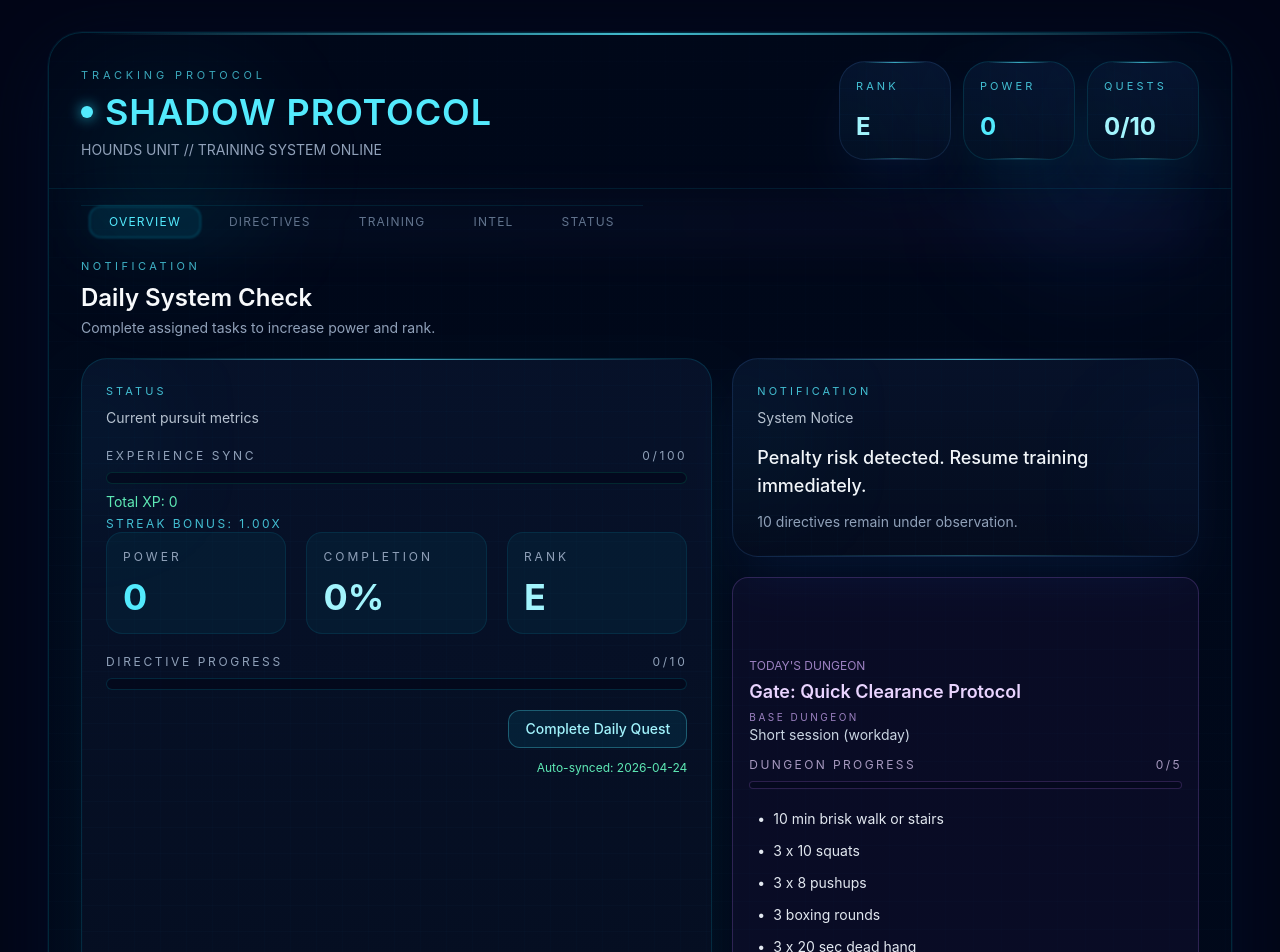
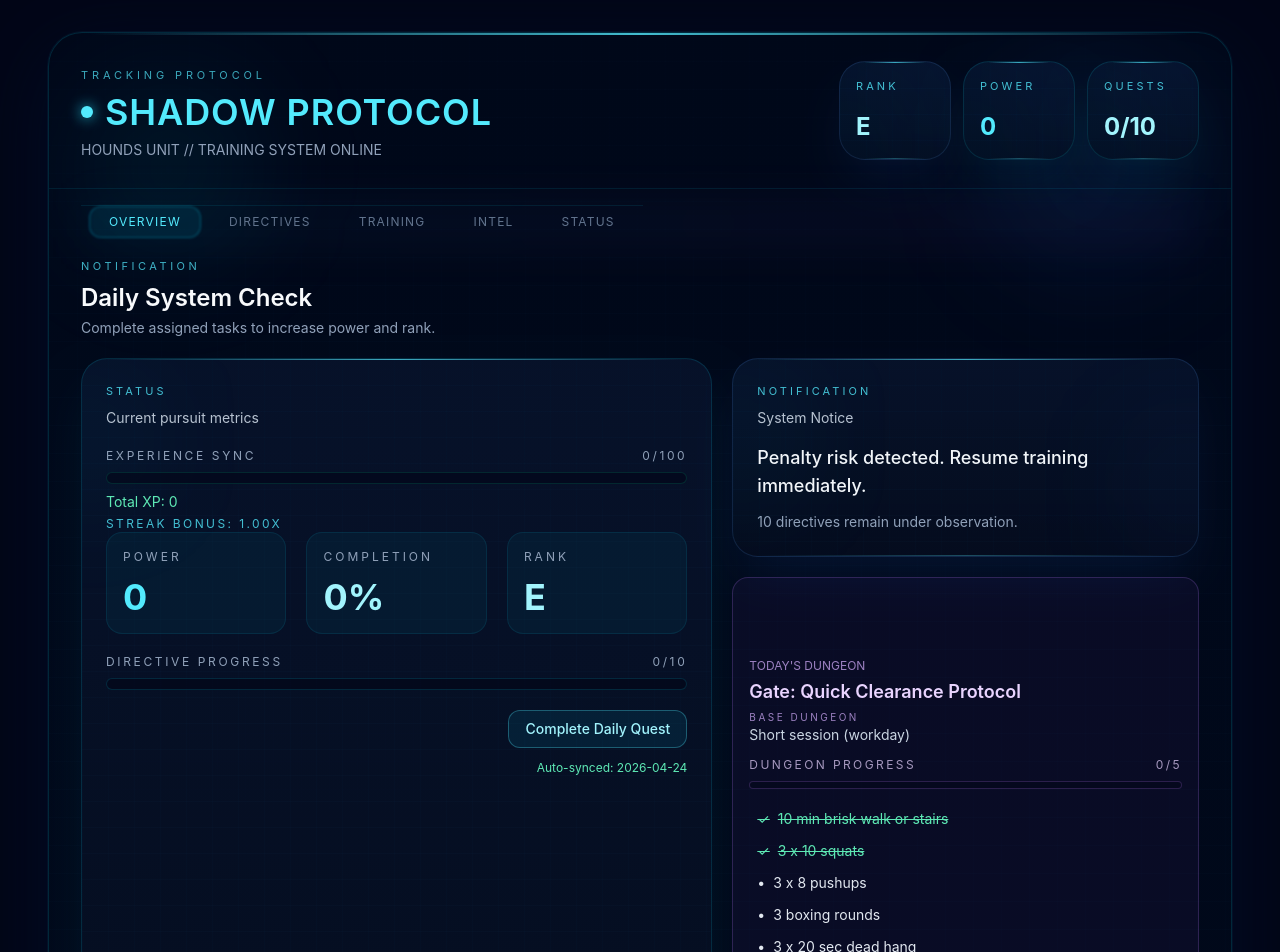
Before and after one commit to EvelynGutierre/black-veil, a React (Vite) app: page / in a window 1280 px wide. Shown: the top 952 px of the page. Built offline with nearby package versions, Linux system fonts and the light colour scheme; no server answers; the database is empty.

Commit message:
map advanced workout blocks to directives

```diff
--- a/src/components/OverviewTab.tsx
+++ b/src/components/OverviewTab.tsx
@@ -349,9 +349,15 @@
                   (lower.includes("steps") &&
                     directives.some((d) => d.id === "steps" && d.completed)) ||
 
-                  ((lower.includes("plank") ||
-                    lower.includes("glute") ||
-                    lower.includes("mountain")) &&
+                  (lower.includes("plank") ||
+                  lower.includes("glute") ||
+                  lower.includes("mountain") ||
+                  lower.includes("squat") ||
+                  lower.includes("lunge") ||
+                  lower.includes("wall sit") ||
+                  lower.includes("stairs") ||
+                  lower.includes("carry") ||
+                  lower.includes("step-up") &&
                     directives.some((d) => d.id === "workout" && d.completed));
                 const directiveId = getDirectiveIdForBlock(block);
 
```
